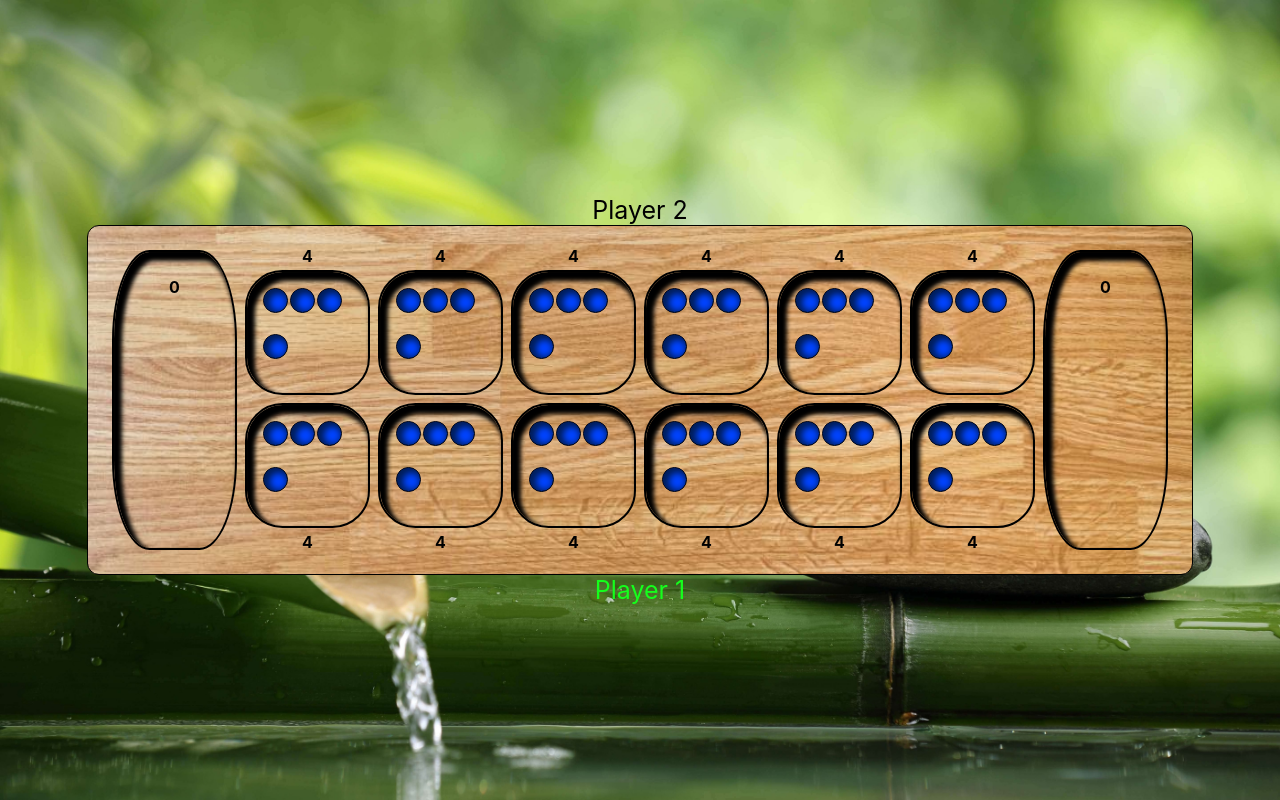
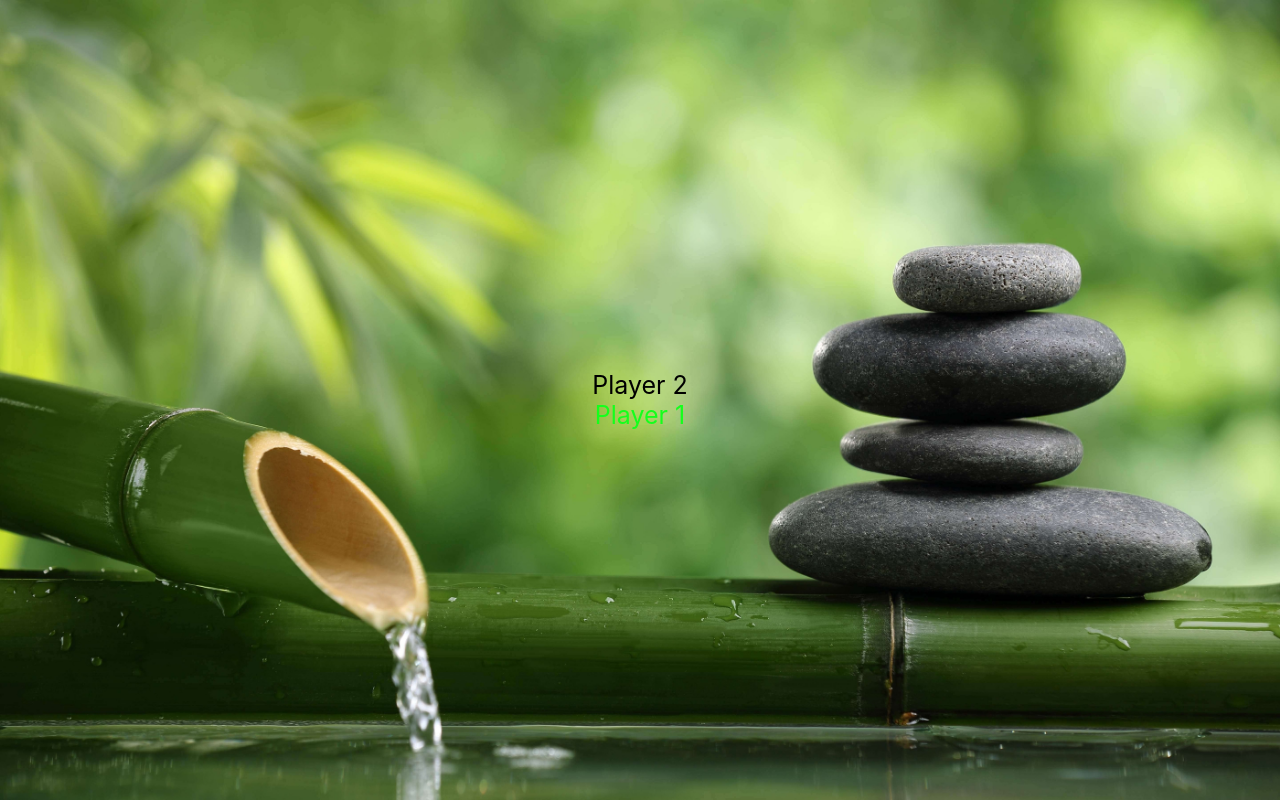
Before and after one commit to mikegv/mancala, a React (Create React App) app: page / in a window 1280 px wide. Built offline with nearby package versions, Linux system fonts and the light colour scheme.

Commit message:
no board

```diff
--- a/src/App.js
+++ b/src/App.js
@@ -336,7 +336,7 @@ function App() {
 
       {/* <Modal gameOver={gameOver} modalClickHandler={modalClickHandler} board={board} /> */}
       <p style={player1 ? { color: 'black' } : { color: 'rgb(21, 255, 28)' }} >Player 2</p>
-      <Board theme={theme} numberOfStonesInMove={numberOfStonesInMove} clickHandler={clickHandler} board={board} gameOver={gameOver} afterAnimation={afterAnimation} isMoving={isMoving} stonesAnimationPosition={stonesAnimationPosition} topOfBoard={topOfBoard} />
+      {/* <Board theme={theme} numberOfStonesInMove={numberOfStonesInMove} clickHandler={clickHandler} board={board} gameOver={gameOver} afterAnimation={afterAnimation} isMoving={isMoving} stonesAnimationPosition={stonesAnimationPosition} topOfBoard={topOfBoard} />  */}
        <p style={!player1 ? { color: 'black' } : { color: 'rgb(21, 255, 28)' }}>Player 1</p>
     </div>
 
```
